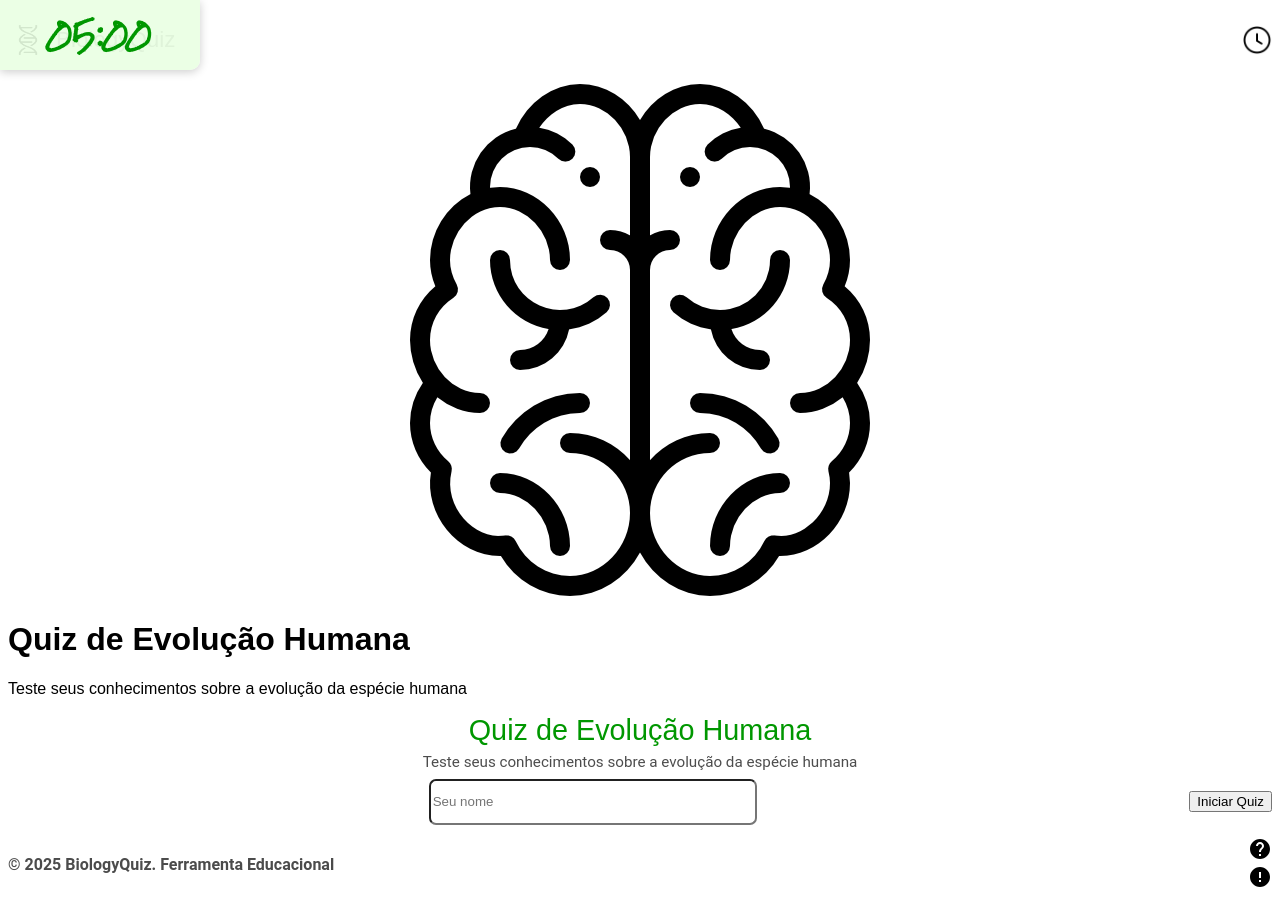
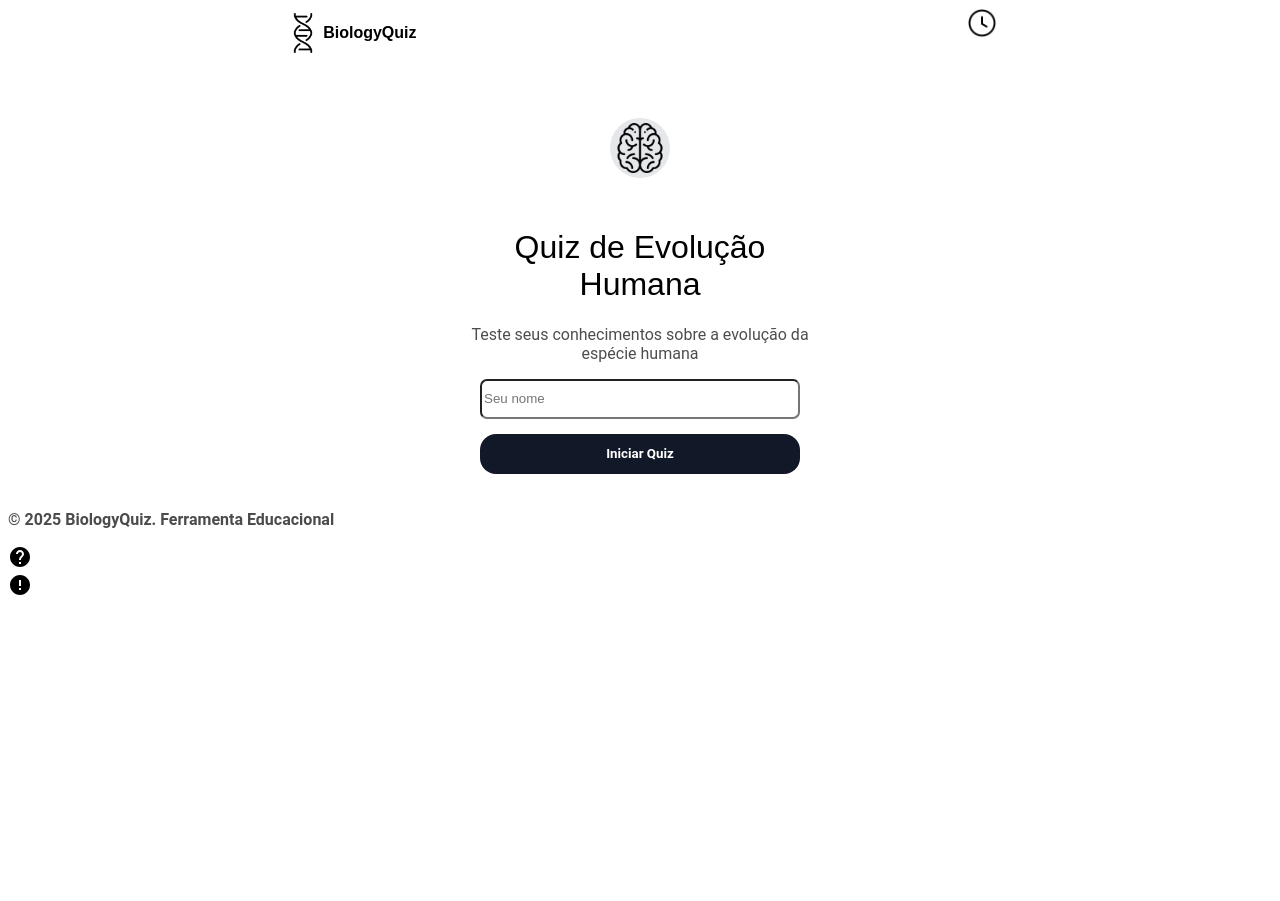
Before and after one commit to alejandrofonsecac/Bio-Questionario, a React (Vite) app: page / in a window 1280 px wide. After the commit the page ends 816 px from the top, so only its background shows below. Built offline with nearby package versions, Linux system fonts and the light colour scheme.

Commit message:
Atualizações no estilo

```diff
--- a/package.json
+++ b/package.json
@@ -14,6 +14,7 @@
     "@emotion/styled": "^11.14.1",
     "@fortawesome/free-solid-svg-icons": "^7.0.1",
     "@fortawesome/react-fontawesome": "^3.0.2",
+    "@iconify/react": "^6.0.1",
     "@mui/icons-material": "^7.3.1",
     "@mui/material": "^7.3.1",
     "firebase": "^12.2.1",
--- a/src/App.jsx
+++ b/src/App.jsx
@@ -2,7 +2,7 @@ import { useState } from 'react'
 import Random from './_components/Random.jsx'
 import style from './style.module.css'
 
-import { Error, Help } from "@mui/icons-material";
+import { Error, Help} from "@mui/icons-material";
 
 function App() {
   const [name, setName] = useState('')
@@ -224,28 +224,29 @@ function App() {
             <img src="/dna.png" alt="Icone de DNA" className={style.iconDna}/>
             <p>BiologyQuiz</p>
           </div>
+
           <div className={style.containerTimer}>
             <img src="/relogio.png" alt="Icone de relogio" className={style.iconTimer} />
-            {/* Exemplo de timer fixo; substitua por componente se quiser */}
             <div id="Timer">
-              <span className="timerText">05:00</span>
+              <p className={style.timerText}></p>
             </div>
           </div>
         </header>
 
 
         <main>
-            <div className={style.containerIcon}>
+            <div className={style.iconCerebro}>
               <img src="../../public/cerebro.png" alt="Icone de Cerebro"/>
             </div>
 
-            <h1>Quiz de Evolução Humana</h1>
-            <p>Teste seus conhecimentos sobre a evolução da espécie humana</p>
-        </main>
-        <div className={style.containerIcon}>
-          <h1 className={style.tituloRock}>Quiz de Evolução Humana</h1>
-          <p>Teste seus conhecimentos sobre a evolução da espécie humana</p>
+
+            <div className={style.containerForm}>
+              <div className={style.titulo_subtitulo}>
+                <h1>Quiz de Evolução <br/> Humana</h1>
+                <p>Teste seus conhecimentos sobre a evolução da <br/> espécie
+                humana</p>
               </div>
+
 
                         {/* TELA INICIAL: aparece até clicar no botão */}
                         {!started && (
@@ -260,6 +261,7 @@ function App() {
                 <button type="submit">Iniciar Quiz</button>
               </form>
                         )}
+            </div>
 
           {/* QUIZ: aparece após clicar em "Iniciar Quiz" */}
           {started && (
@@ -269,6 +271,7 @@ function App() {
               onFinish={handleFinish}
             />
           )}
+        </main>
 
         <footer className={style.containerFooter}>
           <p>© 2025 BiologyQuiz. Ferramenta Educacional</p>
--- a/src/style.module.css
+++ b/src/style.module.css
@@ -1,260 +1,101 @@
 @charset "UTF-8";
-@import url('https://fonts.googleapis.com/css2?family=Rock+Salt&display=swap');
 
+*{
+  box-sizing: border-box;
+}
 
-/* Paleta e fontes */
-:root{
-  --background-color: rgba(233, 255, 227, 0.9);
-  --text-color: rgb(0, 151, 0);
-  --font: 'Rock Salt', cursive;
+ body {
+    min-height: 100vh;
+    display: flex;
+    flex-direction: column;
+}
 
-  /* extras que você já usava */
+:root {
+  /* Tipografias */
   --fonte-titulo: 'Montserrat', sans-serif;
   --fonte-normal: 'Roboto', sans-serif;
+
+  /* Paleta de cores */
   --cor-azul-petroleo: #111827;
+  --cor-verde-esmeralda: #3bb273;
+  --cor-amarelo-suave: #f1c40f;
+  --cor-cinza-claro: #f4f4f4;
   --cor-branco: #ffffff;
 }
 
-/* ---------- Globais (mantidos como no CSS antigo) ---------- */
-:global(html), :globalbody {
-  height: 100%;
-  min-height: 100vh;
-  margin: 0;
-  padding: 0;
-}
-:global(body) {
-  font-family: Arial, sans-serif;
-  overflow-x: hidden;
-  background-color: #fff;
+header{
+  display: flex;
+  justify-content: space-around;
 }
 
-/* Wrapper com fundo borrado */
-:global(.corpo) {
-  position: relative;
-  min-height: 100vh;
-  width: 100%;
-  margin: 0 auto;
-  padding: 20px;
-  overflow: hidden;
-}
-:global(.corpo)::before {
-  content: "";
-  position: absolute;
-  inset: 0;
-  background: url('/imagens/cenozoica.png') no-repeat center center fixed;
-  background-size: cover;
-  filter: blur(6px);
-  transform: scale(1.05);
-  z-index: -1;
+.containerDna{
+  display: flex;
+  align-items: center;
 }
 
-/* Container central */
-.container {
-  display: flex;
-  flex-direction: column;
-  gap: 16px;
-  align-items: stretch;
-  justify-content: flex-start;
-
-  background: var(--background-color);
-  width: min(100%, 900px);
-  min-height: 60vh;
-  margin: 40px auto;
-  padding: 24px;
-  border-radius: 12px;
-  box-shadow: 0 6px 20px rgba(0,0,0,0.12);
+.containerDna > img{
+  width: 40px;
 }
 
-/* Título estilão Rock Salt */
-.tituloRock {
-  text-align: center;
-  font-family: var(--font), cursive;
-  font-size: clamp(28px, 6vw, 52px);
-  color: var(--text-color);
-  margin: 0 0 12px 0;
+.containerDna > p{
+  font-family: var(--fonte-titulo);
+  font-weight: bold;
 }
 
-/* Form do jogador (usaremos o mesmo id) */
-:global(#form-jogador) {
-  display: flex;
-  flex-wrap: wrap;
-  align-items: center;
-  gap: 12px;
-  justify-content: center;
-}
-:global(.container) > :global(#form-jogador) > :global(input) {
-  padding: 10px;
-  width: min(420px, 100%);
-  border: 1px solid #ccc;
-  border-radius: 6px;
-  background: rgba(233, 255, 227, 1);
-}
-:global(.container) > :global(#form-jogador) > :global(input::placeholder) {
-  text-align: center;
-}
-:global(.container) > :global(#form-jogador) > :global(button) {
-  padding: 10px 16px;
+.containerTimer > img{
+  width: 30px;
 }
 
-/* Timer fixo */
-:global(#Timer) {
-  position: fixed;
-  top: 0;
-  left: 0;
-  background-color: var(--background-color);
-  width: 200px;
-  height: 70px;
+/*--- Main ---*/
+
+.iconCerebro{
   display: flex;
   align-items: center;
   justify-content: center;
-  border-radius: 0 0 10px 0;
-  z-index: 1000;
-  box-shadow: 0 2px 10px rgba(0,0,0,0.2);
-}
-:global(.timerText) {
-  color: var(--text-color);
-  font-family: var(--font), cursive;
-  font-size: 1.7em;
-  font-weight: bold;
-  margin: 0 auto;
-  display: flex;
-  align-items: center;
-  justify-content: center;
+
+  background-color: #E5E7EB;
+  width: 60px;
+  height: 60px;
+  margin: 60px auto 30px;
+  border-radius: 50%;
 }
 
-/* ---------- Header/rodapé do seu layout original ---------- */
-header {
-  display: flex;
-  justify-content: space-between;
-  align-items: center;
-  min-height: 64px;
+main{
+  flex: 1;
 }
-.containerDna {
-  display: flex;
-  align-items: center;
-  gap: 8px;
+
+main > div > img{
+  width: 50px;
 }
-.iconDna { width: 40px; height: 30px; }
-.containerDna > p {
+
+.titulo_subtitulo > h1{
+  text-align: center;
   font-family: var(--fonte-titulo);
-  font-size: 1.4em;
-  color: gray;
-  margin: 0;
+  font-weight: lighter;
 }
-.containerTimer { display: flex; align-items: center; gap: 8px; }
-.iconTimer { width: 30px; height: 30px; }
 
-.containerIcon {
-  margin: 12px 0 8px 0;
+.titulo_subtitulo > p{
+  color: rgba(0, 0, 0, 0.7);
+  font-family: var(--fonte-normal);
   text-align: center;
 }
-.containerIcon h1 {
-  font-family: var(--fonte-titulo);
-  font-weight: 300;
-  font-size: 1.8em;
-  margin: 0 0 6px 0;
-}
-.containerIcon p {
-  font-family: var(--fonte-normal);
-  font-size: .95em;
-  color: rgba(0,0,0,.7);
-  margin: 0;
+
+.containerForm{
+  display: flex;
+  flex-direction: column;
+  align-items: center;
 }
 
-/* ---------- Área do Quiz (Random) ---------- */
-.quizWrapper {
-  width: 100%;
-  margin-top: 8px;
+button{
+  display: block;
+  width: 320px;
+  height: 40px;
+  border-radius: 16px;
+  background-color: var(--cor-azul-petroleo);
+  color: white;
+  font-family: var(--fonte-normal);
+  font-weight: bolder;
+
+  border: none;
+  margin: 15px auto 20px;
 }
-
-.perguntaCard {
-  background: #ffffff;
-  border: 1px solid #e5e7eb;
-  border-radius: 10px;
-  padding: 14px;
-  margin-bottom: 12px;
-  box-shadow: 0 6px 18px rgba(0,0,0,0.06);
-}
-.perguntaCard h3 {
-  margin: 0 0 10px 0;
-  font-family: var(--fonte-titulo);
-  font-weight: 600;
-  color: #111827;
-}
-
-.opcoes {
-  display: flex;
-  flex-direction: column;
-  gap: 8px;
-}
-
-/* Botões bonitos, centralizados no card, estilo do outro questionário */
-.opcao {
-  display: block;
-  width: 100%;
-  padding: 12px 14px;
-  margin: 0;
-  background: #e9e9e9;
-  border: 2px solid #d1d5db;
-  border-radius: 10px;
-  cursor: pointer;
-  color: rgb(0, 151, 0);
-  font-size: 16px;
-  text-align: left;
-  transition: background-color .15s ease, border-color .15s ease, transform .06s ease, box-shadow .12s ease;
-}
-.opcao:hover:not(:disabled) {
-  background: #ddd;
-  border-color: #9ca3af;
-  box-shadow: 0 6px 18px rgba(0,0,0,0.07);
-}
-.opcao:active:not(:disabled) { transform: translateY(1px); }
-.opcao:disabled { cursor: not-allowed; opacity: .95; }
-
-/* estados de resposta (verde/vermelho) */
-.correto {
-  background-color: #22c55e !important;
-  color: #fff !important;
-  border-color: #16a34a !important;
-}
-.errado {
-  background-color: #ef4444 !important;
-  color: #fff !important;
-  border-color: #dc2626 !important;
-}
-
-/* Botão finalizar */
-.footerQuiz {
-  display: flex;
-  justify-content: center;
-  margin-top: 16px;
-}
-.buttonSubmit {
-  padding: 12px 16px;
-  min-width: 260px;
-  border: none;
-  border-radius: 10px;
-  background: #007bff;
-  color: #fff;
-  font-weight: 700;
-  cursor: pointer;
-  transition: transform .06s, box-shadow .12s, opacity .12s;
-  box-shadow: 0 10px 22px rgba(0,0,0,0.12);
-}
-.buttonSubmit:hover { background: #0056b3; }
-.buttonSubmit:active { transform: translateY(1px); }
-.buttonSubmit:disabled { opacity: .6; cursor: not-allowed; }
-
-/* Rodapé */
-.containerFooter {
-  display: flex;
-  justify-content: space-between;
-  align-items: center;
-  margin-top: 12px;
-}
-
-/* Responsivo */
-@media (max-width: 640px) {
-  .container { margin: 20px auto; padding: 16px; }
-  .perguntaCard { padding: 12px; }
-}
```
Also changed, not shown: 1 other file (tests, documents, lock files or other folders). Lines whose indentation alone changed are shown as unchanged.
